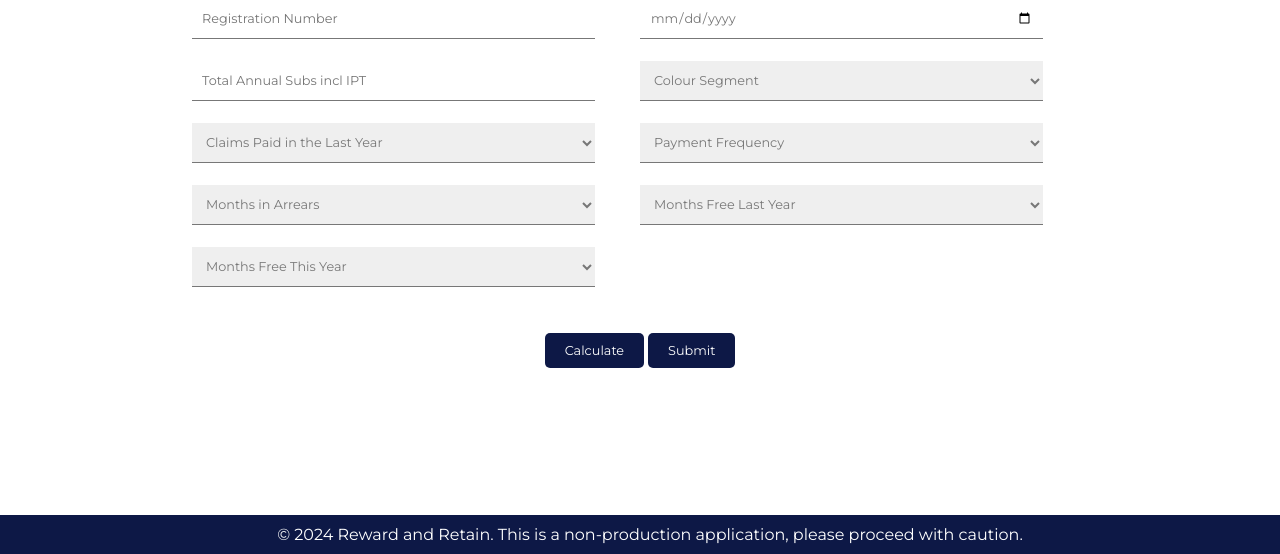
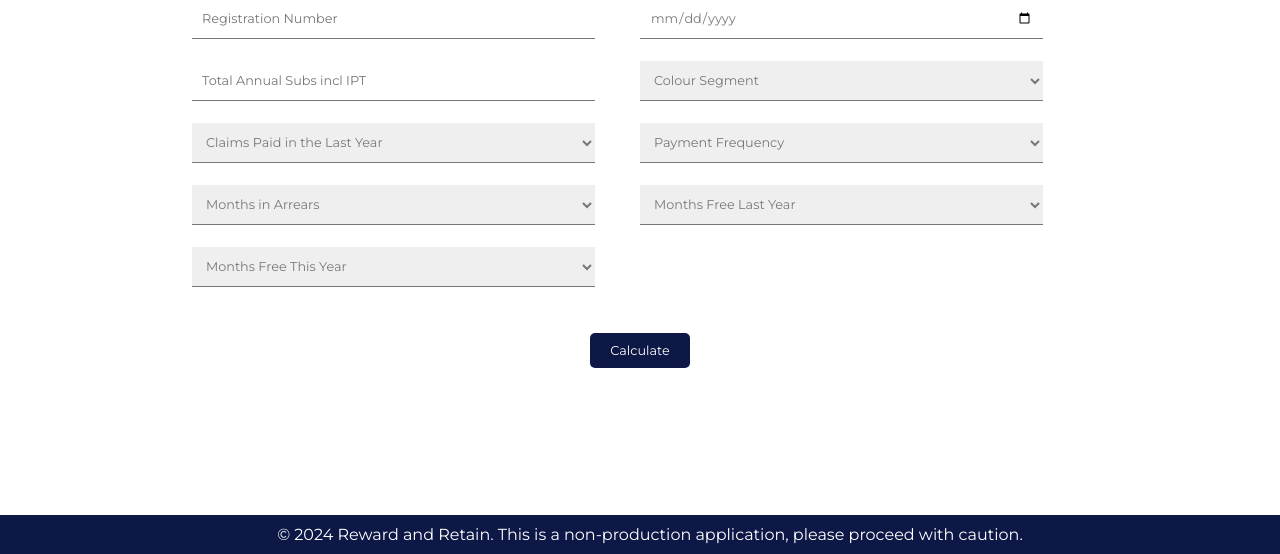
Before and after one commit to benturner993/flask-form-phase-1, a Flask app: page /direct in a window 1280 px wide. Shown: the part 246-800 px from the top of the page. Run offline with Flask 3, Linux system fonts and the light colour scheme.

Commit message:
fix: appearance of submit button

```diff
--- a/templates/direct.html
+++ b/templates/direct.html
@@ -87,12 +87,12 @@
 
 <div style="display: flex; justify-content: center; padding: 20px;">
     <button id="calculate-button" onclick="calculateOffer()">Calculate</button>
-    <button id="submit-button" type="button" onclick="submitForm()">Submit</button>
+    <button id="submit-button" type="button" onclick="submitForm()" style="display: none;">Submit</
+button>
 </div>
 
 <script>
-    const formInputs = document
-.querySelectorAll('.input-field');
+    const formInputs = document.querySelectorAll('.input-field');
     const annualSubsDisplay = document.getElementById('annual-subs-display');
     const greyBox = document.getElementById('grey-box');
     const trackOutcomesBox = document.getElementById('track-outcomes-box');
```
